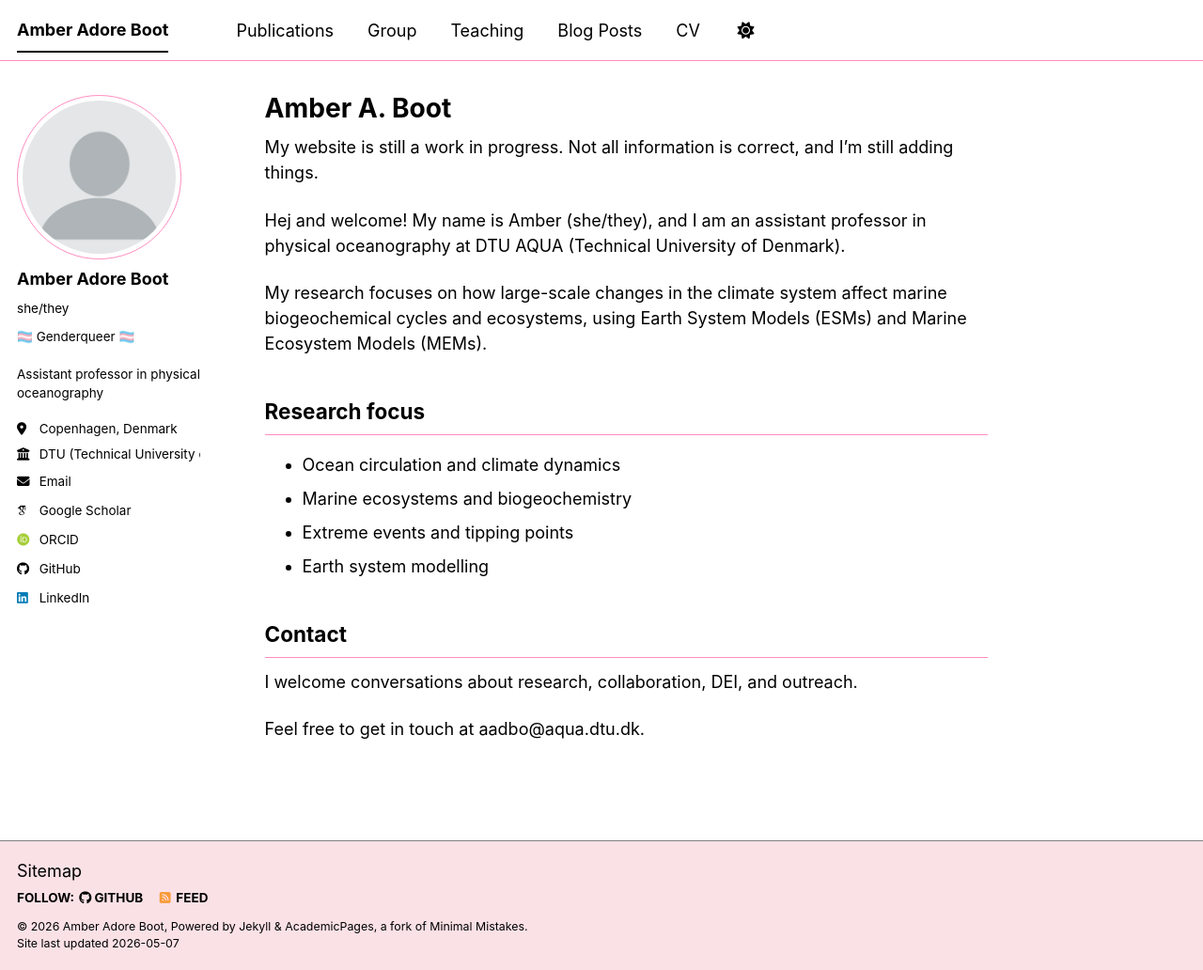
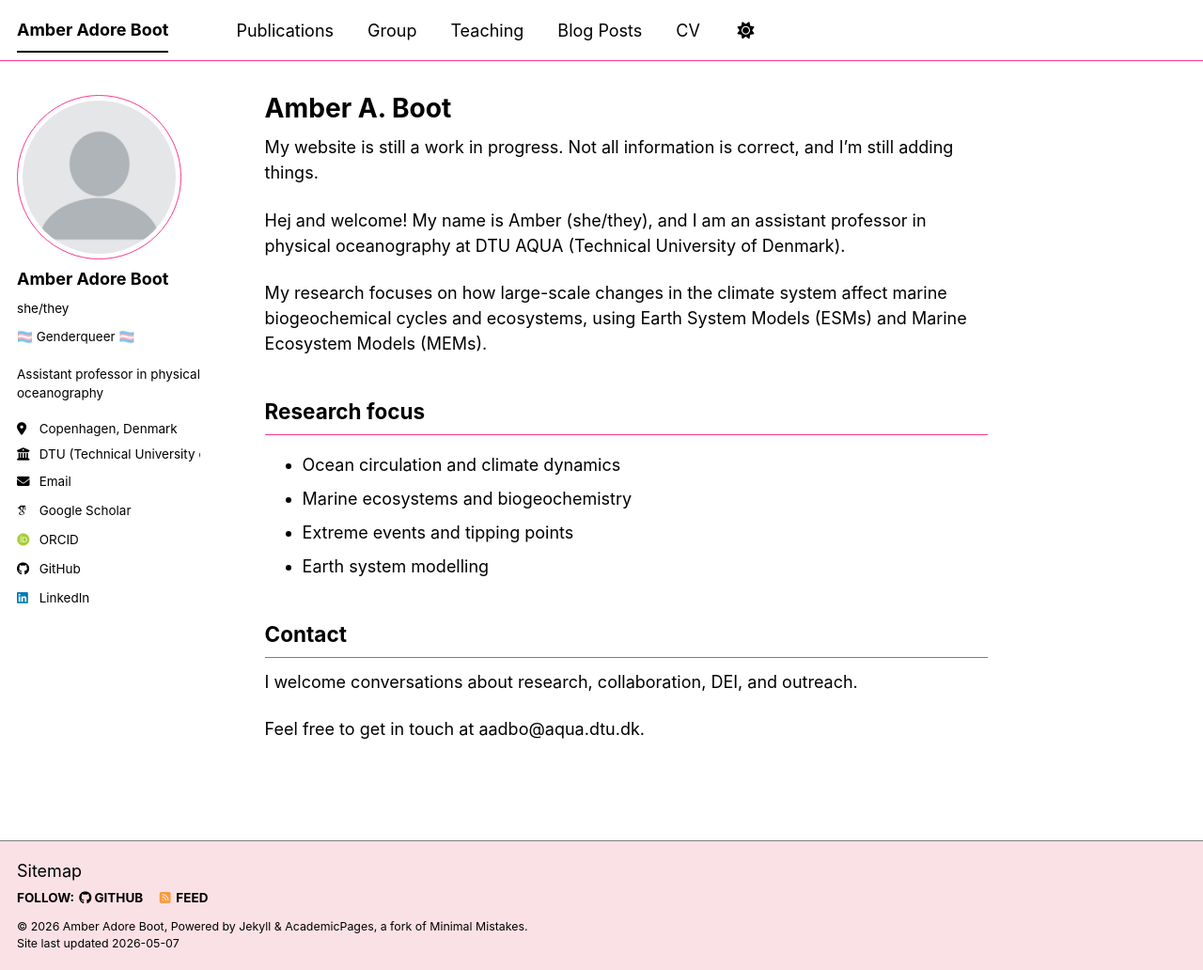
Before and after one commit to amber-adore-boot/amber-adore-boot.github.io, a Jekyll site: the page built from _pages/about.md, in a window 1280 px wide and 1032 px high. Shown: the whole window at 94% size. Built offline with Jekyll 4.4.1, drawn with Linux system fonts in a browser that asks for light colours; some web fonts are replaced; a script bundle is joined from its source files by our own code; library files that are not in the unit come from our copies.

Commit message:
Update _contrast_light.scss

```diff
--- a/_sass/theme/_contrast_light.scss
+++ b/_sass/theme/_contrast_light.scss
@@ -16,7 +16,7 @@ $link                      : #0000ff;
 $link-dark                 : #0000cc;
 $link-light                : #3333ff;
 $footer                    : #fae1e6;
-$border                    : #FE8CBF;
+$border                    : #fa3990;
 $border-dark               : #808080;
 $selection-bg              : #b3d4fc;
 $selection-text            : #000000;
```
